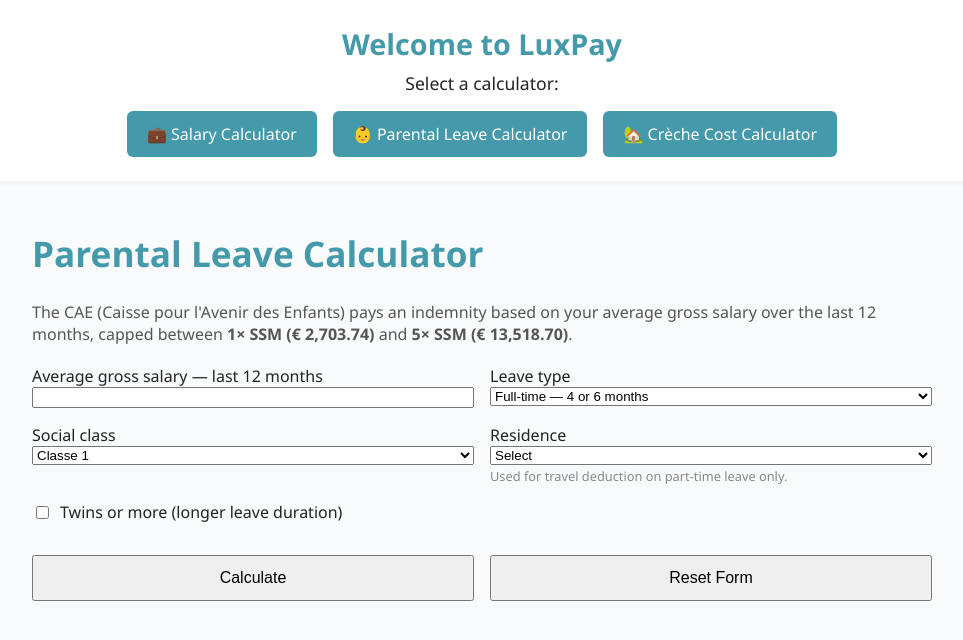
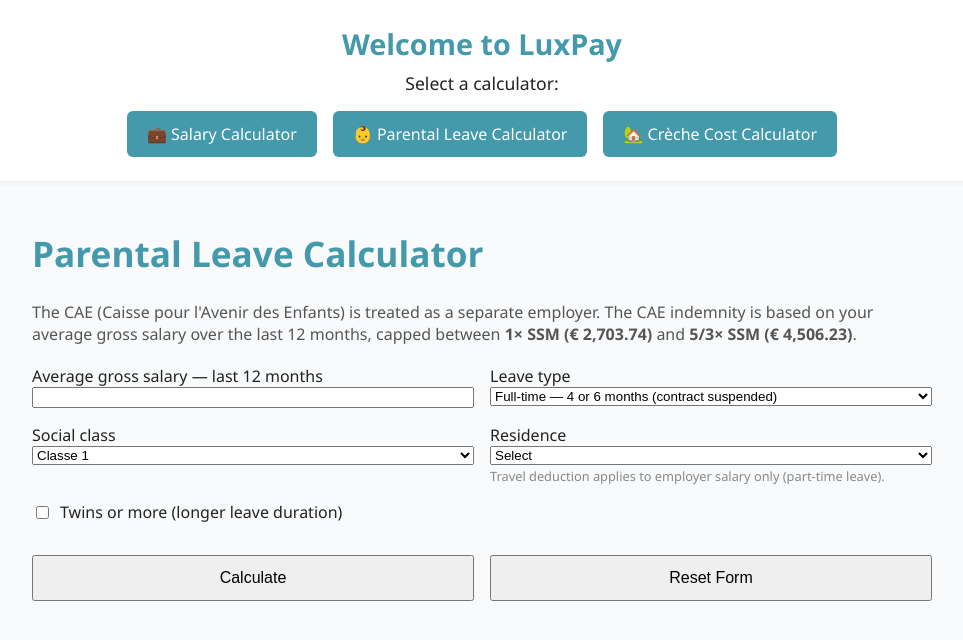
Before and after one commit to KG212/luxpayrp, a Flask app: page /parental_leave in a window 1280 px wide. Shown: the top 640 px of the page, without its empty margins (158-1121 px from the left). Run offline with Flask 3, Linux system fonts and the light colour scheme.

Commit message:
Fix parental leave: correct CAE ceiling to 5/3 SSM, separate income tables
- Fix PARENTAL_LEAVE_MAX from 5× SSM to 5/3× SSM (€4,506.23) per official rules
- Treat CAE and employer as separate income sources: contributions calculated
  independently on each, combined only for tax (impôt) and dépendance
- Extract _contributions() helper to avoid duplication
- Template now shows two side-by-side tables (Employer Salary + CAE Indemnity)
  for part-time leave, and CAE-only table for full-time leave
- Combined summary table shows total imposable, dépendance, CIS, tax, net

Co-Authored-By: Claude Sonnet 4.6 <noreply@anthropic.com>

```diff
--- a/static/styles.css
+++ b/static/styles.css
@@ -142,3 +142,19 @@ label small {
   font-size: 0.8rem;
   margin-top: 2px;
 }
+
+.tables-wrapper {
+  display: flex;
+  gap: 1.5rem;
+  flex-wrap: wrap;
+  margin-bottom: 2rem;
+}
+
+.income-table {
+  flex: 1;
+  min-width: 280px;
+}
+
+.income-table table {
+  width: 100%;
+}
--- a/templates/parental_leave.html
+++ b/templates/parental_leave.html
@@ -6,10 +6,9 @@
   <h2>Parental Leave Calculator</h2>
 
   <p class="info-text">
-    The CAE (Caisse pour l'Avenir des Enfants) pays an indemnity based on your average
-    gross salary over the last 12 months, capped between
-    <strong>1× SSM ({{ result.ssm | currency if result else "€ 2,703.74" }})</strong>
-    and <strong>5× SSM ({{ result.ssm_max | currency if result else "€ 13,518.70" }})</strong>.
+    The CAE (Caisse pour l'Avenir des Enfants) is treated as a separate employer.
+    The CAE indemnity is based on your average gross salary over the last 12 months,
+    capped between <strong>1× SSM (€ 2,703.74)</strong> and <strong>5/3× SSM (€ 4,506.23)</strong>.
   </p>
 
   {% if error %}
@@ -25,10 +24,9 @@
     <label>Leave type
       <select name="leave_type" required>
         {% for key, cfg in leave_types.items() %}
-          <option value="{{ key }}"
-            {% if request.form.leave_type == key %}selected{% endif %}>
+          <option value="{{ key }}" {% if request.form.leave_type == key %}selected{% endif %}>
             {{ cfg.label }}
-            {% if key == "full_time" %} — 4 or 6 months
+            {% if key == "full_time" %} — 4 or 6 months (contract suspended)
             {% elif key == "part_time_50" %} — 8 or 12 months
             {% elif key == "part_time_25" %} — 16 or 20 months (employer agreement required)
             {% endif %}
@@ -51,7 +49,7 @@
           <option value="{{ city }}" {% if request.form.residence == city %}selected{% endif %}>{{ city }}</option>
         {% endfor %}
       </select>
-      <small>Used for travel deduction on part-time leave only.</small>
+      <small>Travel deduction applies to employer salary only (part-time leave).</small>
     </label>
 
     <label class="checkbox-label">
@@ -60,7 +58,7 @@
       Twins or more (longer leave duration)
     </label>
 
-    <div></div><!-- grid spacer -->
+    <div></div>
 
     <button type="submit">Calculate</button>
     <button type="reset">Reset Form</button>
@@ -69,38 +67,61 @@
   {% if result %}
     <h3>Results — {{ result.leave_type_label }} ({{ result.duration }} months)</h3>
 
-    <table>
-      <caption>Parental Leave Income Breakdown</caption>
-      <tr><th>Item</th><th>Monthly</th></tr>
+    <div class="tables-wrapper">
 
-      <tr><td>Your average gross salary</td><td>{{ result.avg_gross | currency }}</td></tr>
-
+      {# ── Employer table (hidden for full-time) ── #}
       {% if result.leave_type != "full_time" %}
-      <tr><td>Employer salary ({{ (1 - {"full_time":1,"part_time_50":0.5,"part_time_25":0.25}[result.leave_type]) * 100 | int }}% of gross)</td>
-          <td>{{ result.employer_salary | currency }}</td></tr>
+      <div class="income-table">
+        <table>
+          <caption>Employer Salary</caption>
+          <tr><th>Item</th><th>Monthly</th></tr>
+          <tr><td>Gross salary ({{ ((1 - {"full_time":1,"part_time_50":0.5,"part_time_25":0.25}[result.leave_type]) * 100)|int }}%)</td>
+              <td>{{ result.emp_gross | currency }}</td></tr>
+          <tr class="section-divider"><td colspan="2"></td></tr>
+          <tr><td>Assurance maladie (2.80%)</td><td>- {{ result.emp_maladie | currency }}</td></tr>
+          <tr><td>Assurance maladie espèce (0.25%)</td><td>- {{ result.emp_maladie_espece | currency }}</td></tr>
+          <tr><td>Assurance pension (8.00%)</td><td>- {{ result.emp_pension | currency }}</td></tr>
+          <tr><td>Cotisations totales</td><td>- {{ result.emp_cotisations | currency }}</td></tr>
+          {% if result.emp_frais > 0 %}
+          <tr><td>Frais de déplacement</td><td>- {{ result.emp_frais | currency }}</td></tr>
+          {% endif %}
+          <tr class="highlight"><td><strong>Imposable</strong></td><td><strong>{{ result.emp_imposable | currency }}</strong></td></tr>
+        </table>
+      </div>
       {% endif %}
 
-      <tr><td>CAE indemnity (gross)</td><td>{{ result.cae_indemnity | currency }}</td></tr>
-      <tr><td>Total gross income</td><td>{{ result.total_month | currency }}</td></tr>
+      {# ── CAE table ── #}
+      <div class="income-table">
+        <table>
+          <caption>CAE Indemnity</caption>
+          <tr><th>Item</th><th>Monthly</th></tr>
+          <tr><td>CAE gross indemnity{% if result.leave_type != "full_time" %} ({{ ({"part_time_50":50,"part_time_25":25}[result.leave_type])|int }}% of base){% endif %}</td>
+              <td>{{ result.cae_gross | currency }}</td></tr>
+          <tr><td><small>Base clamped to [{{ result.ssm | currency }}, {{ result.ssm_max | currency }}]</small></td><td></td></tr>
+          <tr class="section-divider"><td colspan="2"></td></tr>
+          <tr><td>Assurance maladie (2.80%)</td><td>- {{ result.cae_maladie | currency }}</td></tr>
+          <tr><td>Assurance maladie espèce (0.25%)</td><td>- {{ result.cae_maladie_espece | currency }}</td></tr>
+          <tr><td>Assurance pension (8.00%)</td><td>- {{ result.cae_pension | currency }}</td></tr>
+          <tr><td>Cotisations totales</td><td>- {{ result.cae_cotisations | currency }}</td></tr>
+          <tr class="highlight"><td><strong>Imposable</strong></td><td><strong>{{ result.cae_imposable | currency }}</strong></td></tr>
+        </table>
+      </div>
 
+    </div>{# end tables-wrapper #}
+
+    {# ── Combined summary ── #}
+    <h3>Combined Summary</h3>
+    <table>
+      <caption>Tax &amp; Net Income</caption>
+      <tr><th>Item</th><th>Monthly</th></tr>
+      <tr><td>Total gross income</td><td>{{ result.total_gross | currency }}</td></tr>
+      <tr><td>Total cotisations</td><td>- {{ result.total_cotisations | currency }}</td></tr>
+      <tr><td>Total imposable</td><td>{{ result.total_imposable | currency }}</td></tr>
       <tr class="section-divider"><td colspan="2"></td></tr>
-
-      <tr><td>Assurance maladie (2.80%)</td><td>- {{ result.assurance_maladie | currency }}</td></tr>
-      <tr><td>Assurance maladie espèce (0.25%)</td><td>- {{ result.assurance_maladie_espece | currency }}</td></tr>
-      <tr><td>Assurance pension (8.00%)</td><td>- {{ result.assurance_pension | currency }}</td></tr>
-      <tr><td>Cotisations totales</td><td>- {{ result.cotisations_totales | currency }}</td></tr>
-
-      {% if result.leave_type != "full_time" and result.frais_deplacement > 0 %}
-      <tr><td>Frais de déplacement</td><td>- {{ result.frais_deplacement | currency }}</td></tr>
-      {% endif %}
-
-      <tr><td>Revenu imposable</td><td>{{ result.imposable | currency }}</td></tr>
       <tr><td>Assurance dépendance (1.40%)</td><td>- {{ result.assurance_dependance | currency }}</td></tr>
       <tr><td>CIS (crédit d'impôt)</td><td>+ {{ result.cis | currency }}</td></tr>
       <tr><td>Impôt</td><td>- {{ result.impot | currency }}</td></tr>
-
       <tr class="section-divider"><td colspan="2"></td></tr>
-
       <tr class="highlight">
         <td><strong>Net monthly income</strong></td>
         <td><strong>{{ result.net_monthly | currency }}</strong></td>
@@ -112,9 +133,9 @@
     </table>
 
     <p class="info-text" style="margin-top:1rem;">
-      SSM floor applied: {{ result.ssm | currency }} &nbsp;|&nbsp;
-      SSM ceiling applied: {{ result.ssm_max | currency }}
-      (rates valid until next Luxembourg index adjustment, expected Q3 2026).
+      SSM floor: {{ result.ssm | currency }} &nbsp;|&nbsp;
+      CAE ceiling (5/3× SSM): {{ result.ssm_max | currency }}.
+      Rates valid until next Luxembourg index adjustment (expected Q3 2026).
     </p>
   {% endif %}
 {% endblock %}
```
Also changed, not shown: salary_calc.py (+68 -46 lines).
